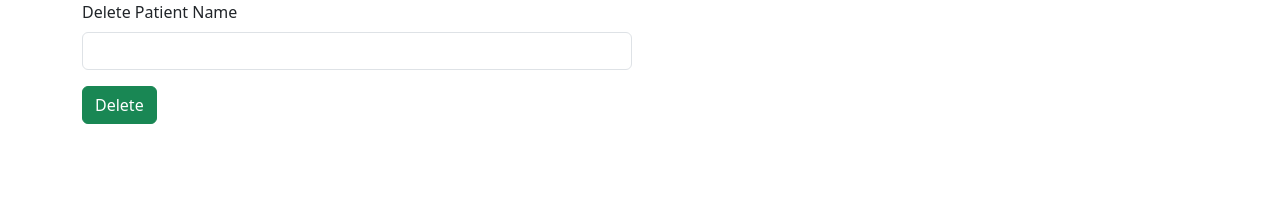
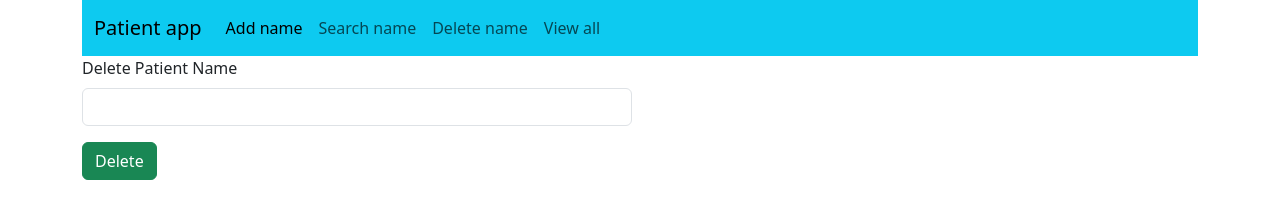
Before and after one commit to Poojahh/Patient-app, a plain HTML site: page deletepatient.html in a window 1280 px wide. Drawn offline with nearby package versions, Linux system fonts and the light colour scheme.

Commit message:
Patient app

```diff
--- a/deletepatient.html
+++ b/deletepatient.html
@@ -11,6 +11,40 @@
 
 <body>
     <div class="container">
+
+
+
+
+
+
+        <nav class="navbar navbar-expand-lg bg-info">
+            <div class="container-fluid">
+              <a class="navbar-brand" href="#">Patient app</a>
+              <button class="navbar-toggler" type="button" data-bs-toggle="collapse" data-bs-target="#navbarText" aria-controls="navbarText" aria-expanded="false" aria-label="Toggle navigation">
+                <span class="navbar-toggler-icon"></span>
+              </button>
+              <div class="collapse navbar-collapse" id="navbarText">
+                <ul class="navbar-nav me-auto mb-2 mb-lg-0">
+                  <li class="nav-item">
+                    <a class="nav-link active" aria-current="page" href="index.html">Add name</a>
+                  </li>
+                  <li class="nav-item">
+                    <a class="nav-link" href="searchpatient.html">Search name</a>
+                  </li>
+                  <li class="nav-item">
+                    <a class="nav-link" href="deletepatient.html">Delete name</a>
+                  </li>
+
+                  <li class="nav-item">
+                    <a class="nav-link" href="viewall.html">View all</a>
+                  </li>
+
+                </ul>
+
+              </div>
+            </div>
+          </nav>
+
 
 
 
```
Also changed, not shown: index.html (+26 -0 lines), searchpatient.html (+34 -0 lines), viewall.html (+36 -0 lines).
